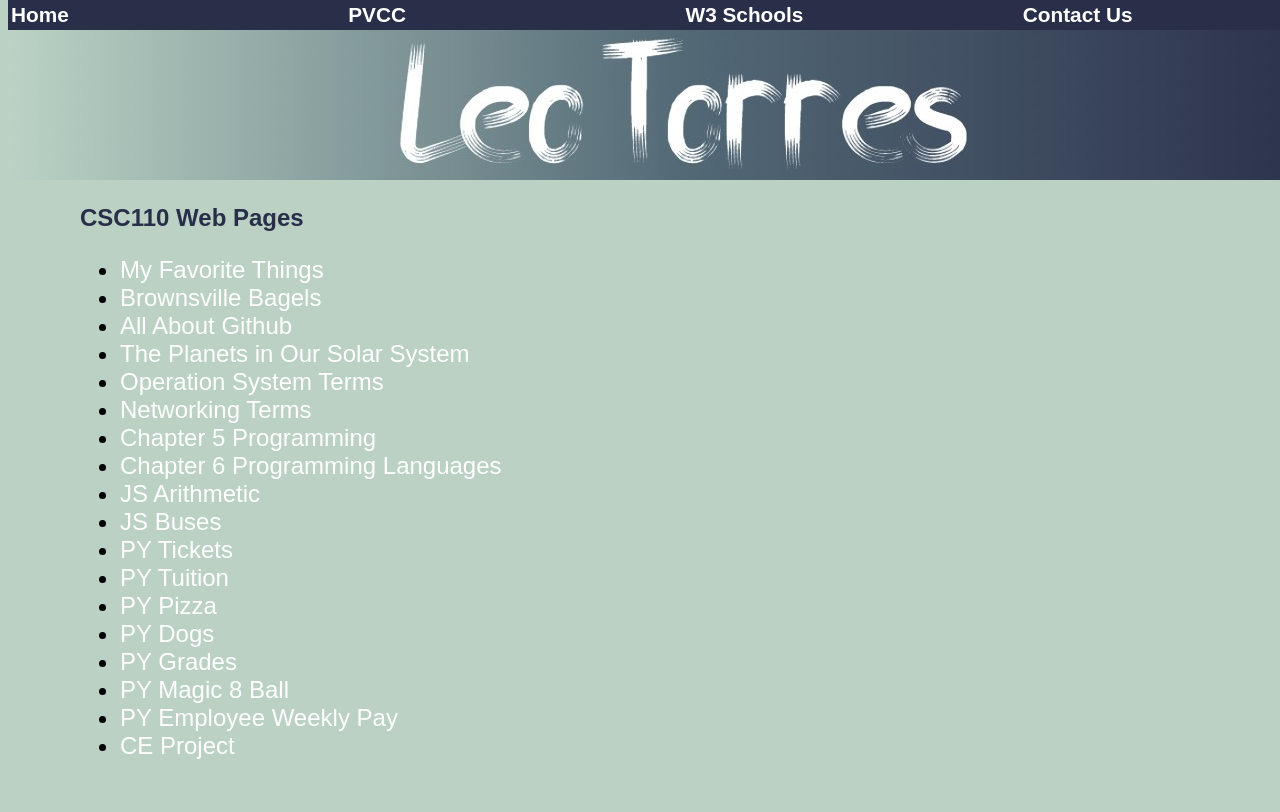
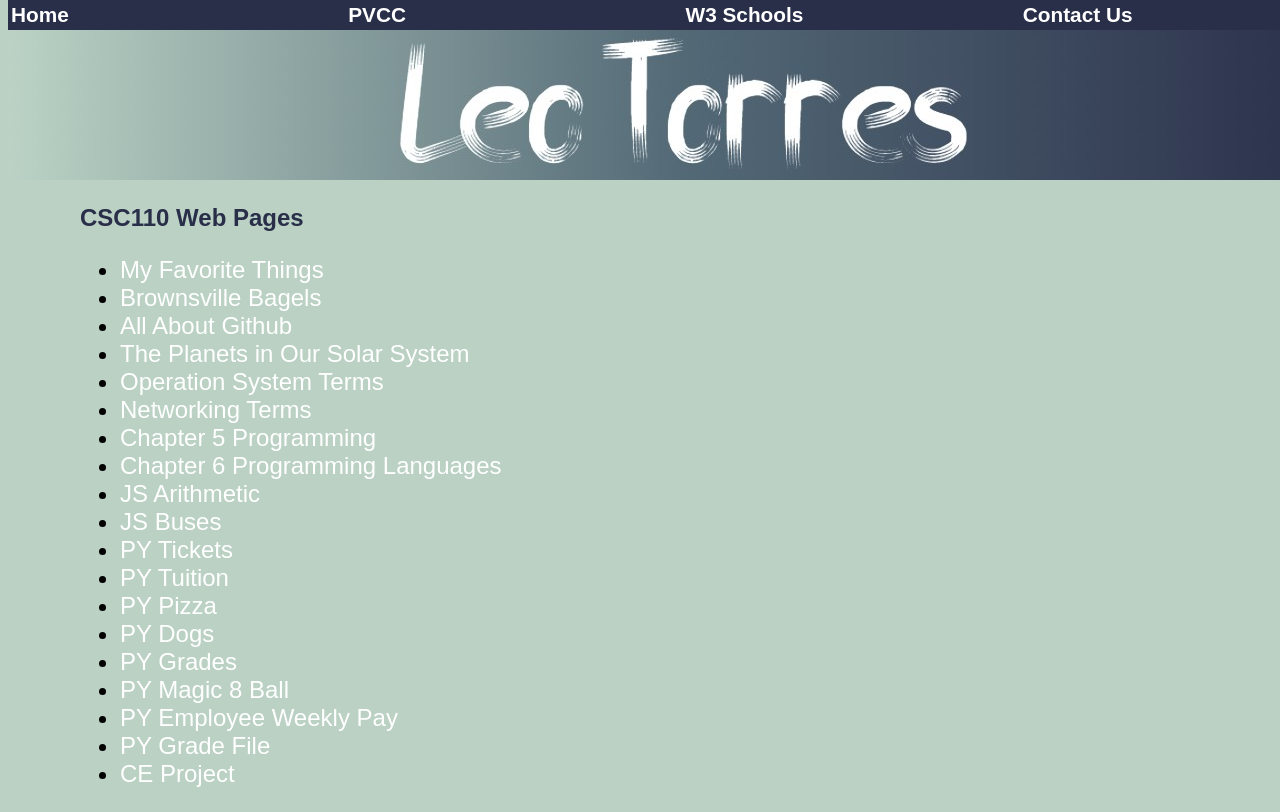
Before and after one commit to ltorres-pvcc/ltorres-pvcc.github.io, a plain HTML site: page index.html in a window 1280 px wide. Shown: the top 812 px of the page. Drawn offline with Linux system fonts and the light colour scheme.

Commit message:
Update index.html

```diff
--- a/index.html
+++ b/index.html
@@ -53,6 +53,7 @@
       <li><a href = "grades.py"> PY Grades </a></li>
       <li><a href = "magic8.py"> PY Magic 8 Ball </a></li>
       <li><a href = "employee.py"> PY Employee Weekly Pay </a></li>
+      <li><a href = "grades_files.py"> PY Grade File </a></li>
       <li><a href = "home.html"> CE Project </a></li>
 </ul>
 </body>
```
